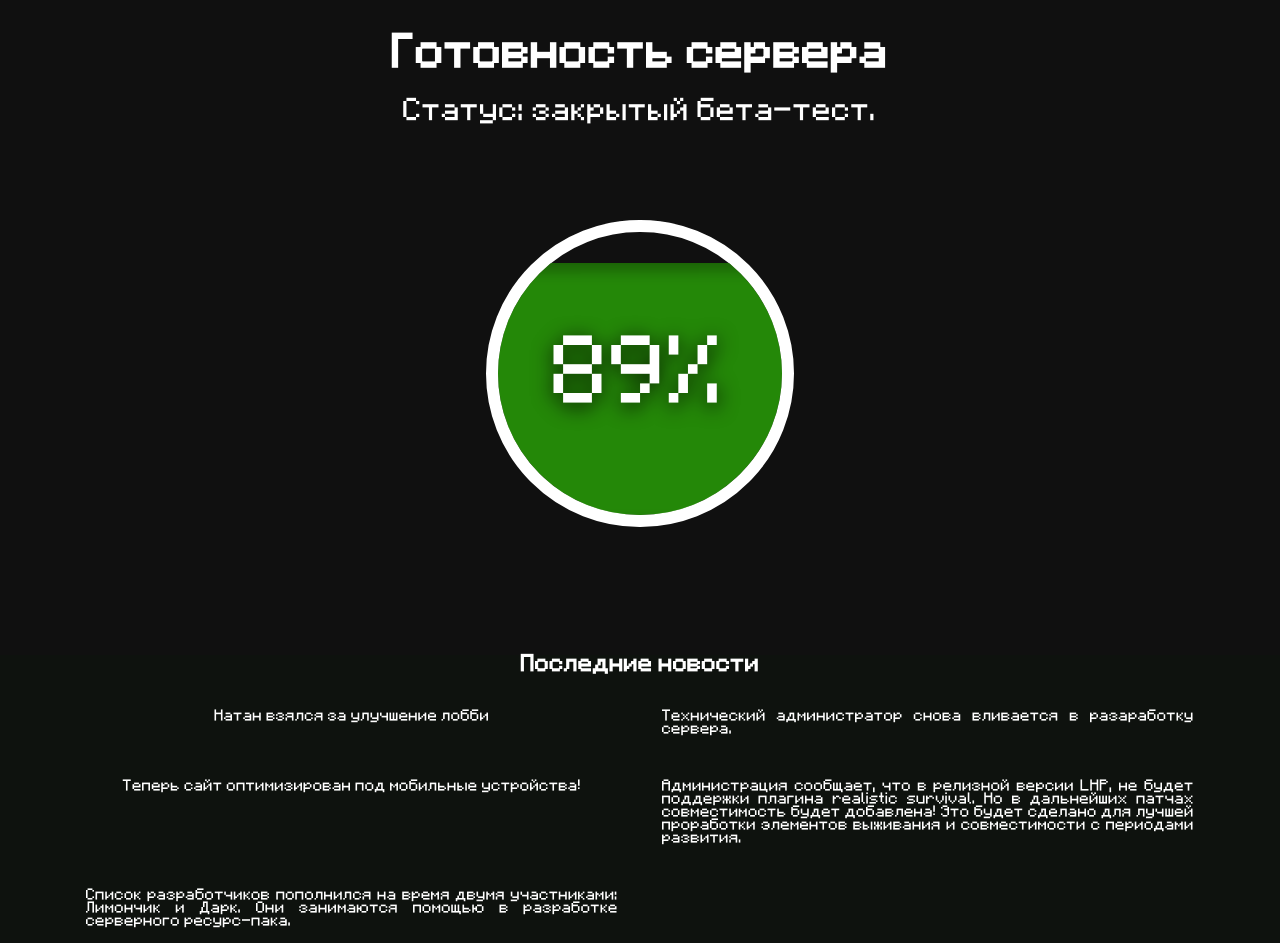
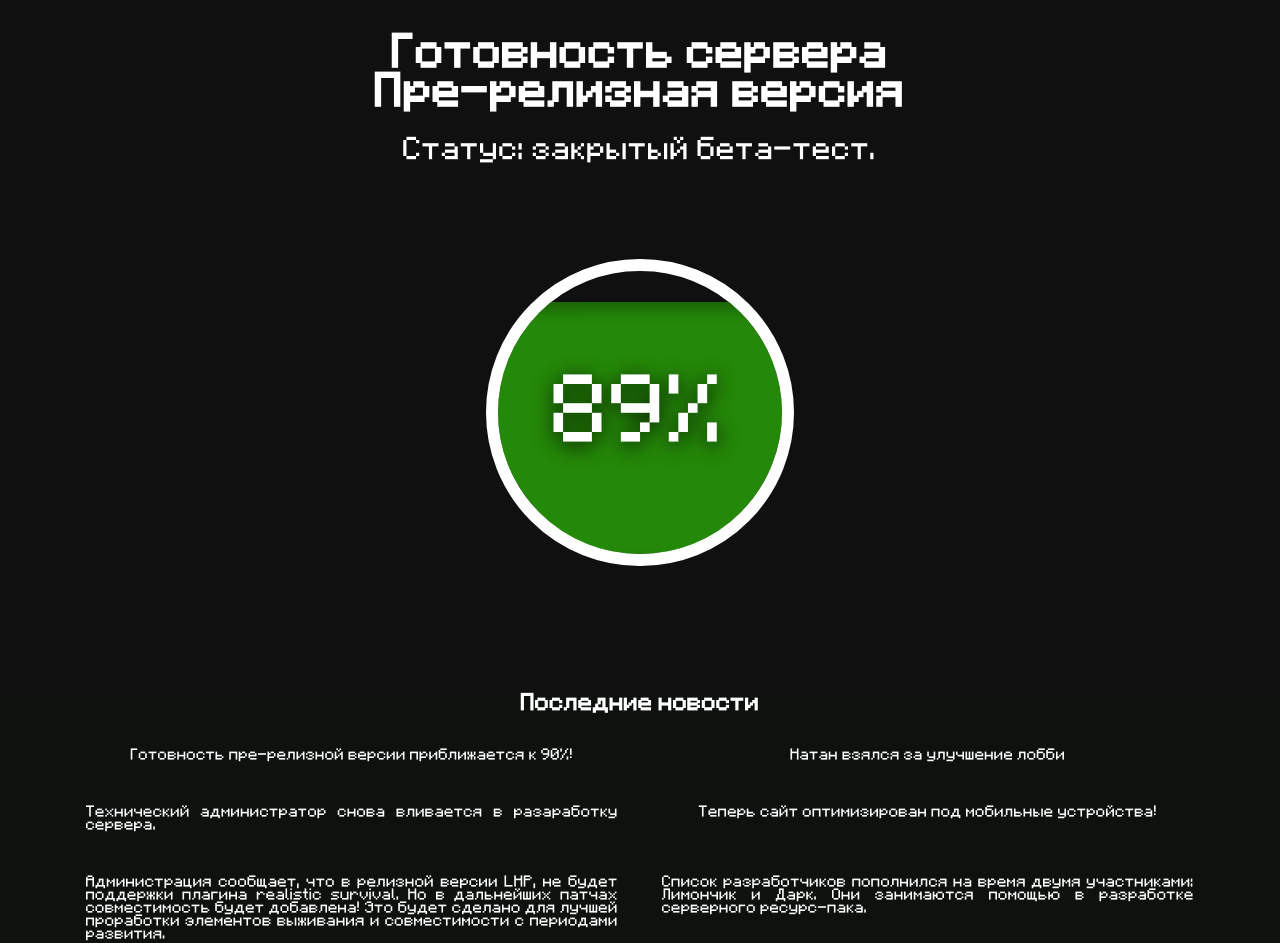
Before and after one commit to slava2005k/lithp-state, a plain HTML site: page index.html in a window 1280 px wide. Shown: the part 31-974 px from the top of the page. Drawn offline with Linux system fonts and the light colour scheme.

Commit message:
Update index.html

```diff
--- a/index.html
+++ b/index.html
@@ -9,7 +9,7 @@
 </head>
 <body>
   <header><img src="images/logo.png"><div class="name">LHP</div><div class="cent">Посети <a href="https://limeplay-community.gitbook.io/limeplay-community-wiki/projects/lhp"><b>wiki</b></a> и узнай больше о проекте!</div></header>
-  <div class="block"><h2>Готовность сервера</h2><br>Статус: закрытый бета-тест.</div>
+  <div class="block"><h2>Готовность сервера<br>Пре-релизная версия</h2><br>Статус: закрытый бета-тест.</div>
   <div class="container">
     <div class="circle">
       <div class="water" id="water"></div>
@@ -19,6 +19,7 @@
   <div class="news">
     <h2>Последние новости</h2><br>
     <div class="news-items">
+      <div class="news-item">Готовность пре-релизной версии приближается к 90%!</div>
       <div class="news-item">Натан взялся за улучшение лобби</div>
       <div class="news-item">Технический администратор снова вливается в разаработку сервера.</div>
       <div class="news-item">Теперь сайт оптимизирован под мобильные устройства!</div>
```
